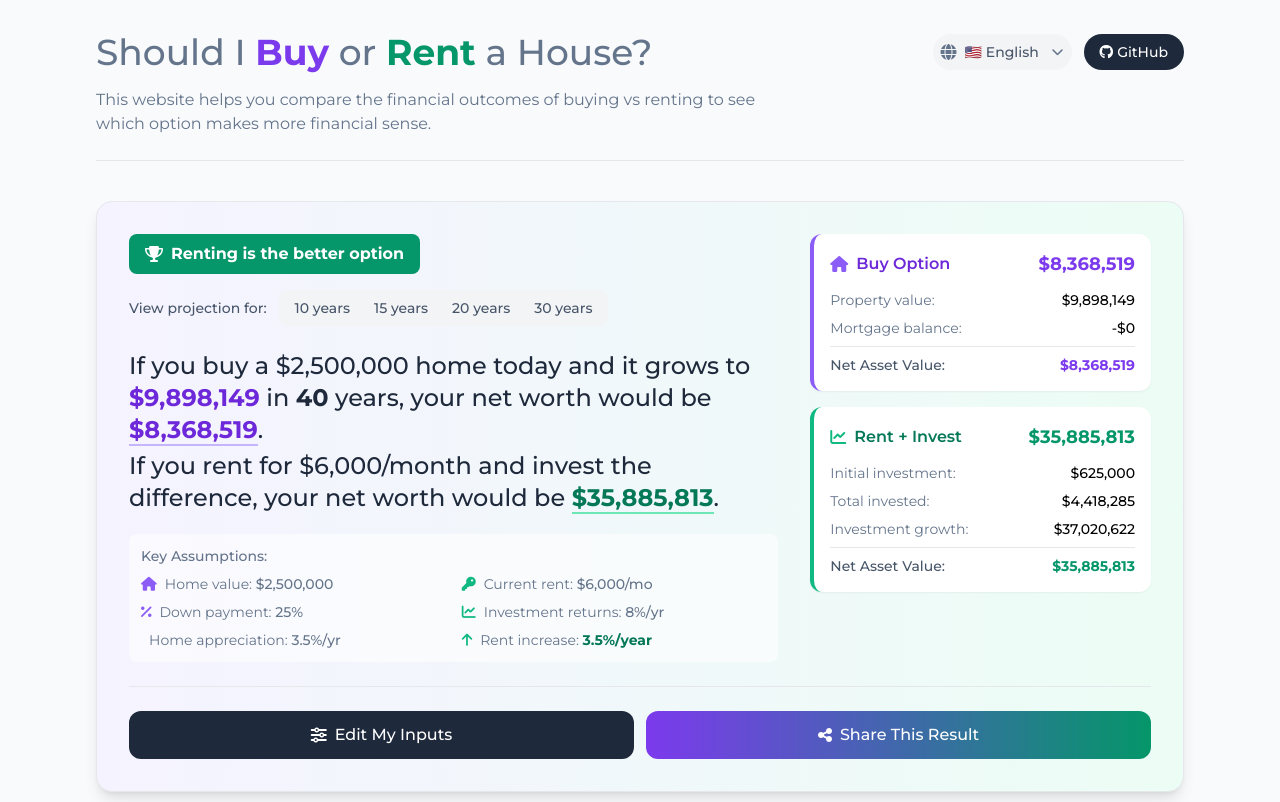
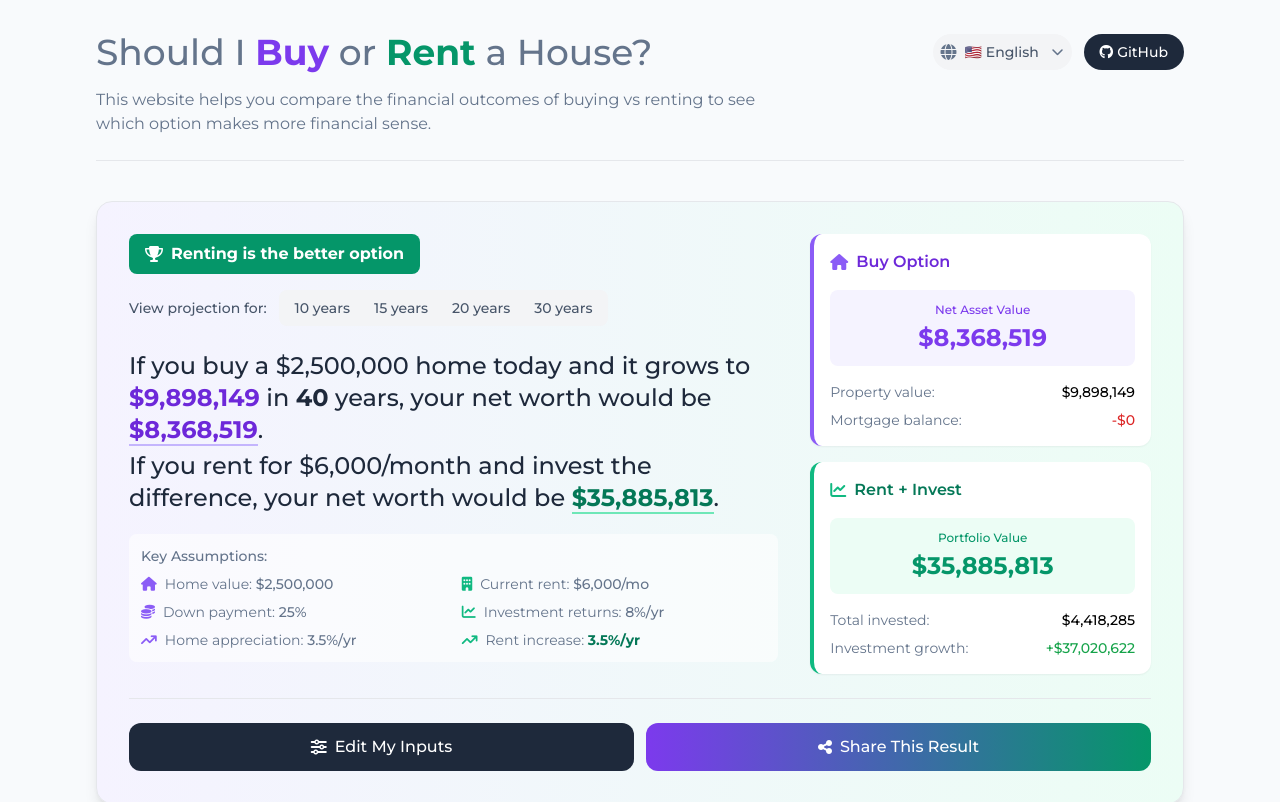
Before and after one commit to zebangeth/rent-or-buy.homes, a React (Vite) app: page / in a window 1280 px wide. Shown: the top 802 px of the page. Built offline with nearby package versions, Linux system fonts and the light colour scheme.

Commit message:
Refactor HeroSection components for improved UI consistency and readability

```diff
--- a/src/components/HeroSection/KeyAssumptions.tsx
+++ b/src/components/HeroSection/KeyAssumptions.tsx
@@ -20,14 +20,14 @@ export default function KeyAssumptions() {
         </div>
 
         <div className="flex items-center">
-          <i className="fas fa-key text-secondary-500 mr-2"></i>
+          <i className="fas fa-building text-secondary-500 mr-2"></i>
           <span>
             Current rent: <span className="font-medium">{formatCurrency(rentInputs.currentMonthlyRentAmount)}/mo</span>
           </span>
         </div>
 
         <div className="flex items-center">
-          <i className="fas fa-percentage text-primary-500 mr-2"></i>
+          <i className="fas fa-coins text-primary-500 mr-2"></i>
           <span>
             Down payment: <span className="font-medium">{formatPercentage(buyInputs.downPaymentPercentage)}</span>
           </span>
@@ -41,16 +41,18 @@ export default function KeyAssumptions() {
         </div>
 
         <div className="flex items-center">
-          <i className="fas fa-trending-up text-primary-500 mr-2"></i>
+          <i className="fas fa-arrow-trend-up text-primary-500 mr-2"></i>
           <span>
-            Home appreciation: <span className="font-medium">{formatPercentage(buyInputs.homeAppreciationCagr)}/yr</span>
+            Home appreciation:{" "}
+            <span className="font-medium">{formatPercentage(buyInputs.homeAppreciationCagr)}/yr</span>
           </span>
         </div>
 
         <div className="flex items-center">
-          <i className="fas fa-arrow-up text-secondary-500 mr-2"></i>
+          <i className="fas fa-arrow-trend-up text-secondary-500 mr-2"></i>
           <span>
-            Rent increase: <span className="font-bold text-secondary-700">{formatPercentage(rentInputs.rentGrowthRateAnnual)}/year</span>
+            Rent increase:{" "}
+            <span className="font-bold text-secondary-700">{formatPercentage(rentInputs.rentGrowthRateAnnual)}/yr</span>
           </span>
         </div>
       </div>
--- a/src/components/HeroSection/NetAssetValueCards.tsx
+++ b/src/components/HeroSection/NetAssetValueCards.tsx
@@ -31,15 +31,20 @@ export default function NetAssetValueCards() {
     <>
       {/* Buy Option */}
       <div className="bg-white rounded-xl p-4 shadow-sm border-l-4 border-primary-500">
-        <div className="flex items-center justify-between mb-3">
-          <div className="flex items-center">
+        <div className="flex items-center mb-4">
           <i className="fas fa-home text-primary-500 mr-2"></i>
           <span className="font-semibold text-primary-700">Buy Option</span>
         </div>
-          <span className="text-lg font-bold text-primary-600">
+
+        {/* Main Net Worth Display */}
+        <div className="text-center mb-4 p-3 bg-primary-50 rounded-lg">
+          <div className="text-xs text-primary-600 font-medium mb-1">Net Asset Value</div>
+          <div className="text-2xl font-bold text-primary-600">
             {formatCurrency(buyData.netWorth)}
-          </span>
           </div>
+        </div>
+
+        {/* Breakdown */}
         <div className="space-y-2 text-sm">
           <div className="flex justify-between">
             <span className="text-dark-500">Property value:</span>
@@ -47,42 +52,35 @@ export default function NetAssetValueCards() {
           </div>
           <div className="flex justify-between">
             <span className="text-dark-500">Mortgage balance:</span>
-            <span className="font-medium">-{formatCurrency(buyData.mortgageBalance)}</span>
-          </div>
-          <div className="flex justify-between border-t pt-2">
-            <span className="text-dark-600 font-medium">Net Asset Value:</span>
-            <span className="font-bold text-primary-600">{formatCurrency(buyData.netWorth)}</span>
+            <span className="font-medium text-red-600">-{formatCurrency(buyData.mortgageBalance)}</span>
           </div>
         </div>
       </div>
 
       {/* Rent Option */}
       <div className="bg-white rounded-xl p-4 shadow-sm border-l-4 border-secondary-500">
-        <div className="flex items-center justify-between mb-3">
-          <div className="flex items-center">
+        <div className="flex items-center mb-4">
           <i className="fas fa-chart-line text-secondary-500 mr-2"></i>
           <span className="font-semibold text-secondary-700">Rent + Invest</span>
         </div>
-          <span className="text-lg font-bold text-secondary-600">
+
+        {/* Main Net Worth Display */}
+        <div className="text-center mb-4 p-3 bg-secondary-50 rounded-lg">
+          <div className="text-xs text-secondary-600 font-medium mb-1">Portfolio Value</div>
+          <div className="text-2xl font-bold text-secondary-600">
             {formatCurrency(rentData.netWorth)}
-          </span>
           </div>
+        </div>
+
+        {/* Breakdown */}
         <div className="space-y-2 text-sm">
-          <div className="flex justify-between">
-            <span className="text-dark-500">Initial investment:</span>
-            <span className="font-medium">{formatCurrency(rentData.initialInvestment)}</span>
-          </div>
           <div className="flex justify-between">
             <span className="text-dark-500">Total invested:</span>
             <span className="font-medium">{formatCurrency(rentData.totalInvested)}</span>
           </div>
           <div className="flex justify-between">
             <span className="text-dark-500">Investment growth:</span>
-            <span className="font-medium">{formatCurrency(investmentGrowth)}</span>
-          </div>
-          <div className="flex justify-between border-t pt-2">
-            <span className="text-dark-600 font-medium">Net Asset Value:</span>
-            <span className="font-bold text-secondary-600">{formatCurrency(rentData.netWorth)}</span>
+            <span className="font-medium text-green-600">+{formatCurrency(investmentGrowth)}</span>
           </div>
         </div>
       </div>
--- a/src/components/HeroSection/TimeHorizonSelector.tsx
+++ b/src/components/HeroSection/TimeHorizonSelector.tsx
@@ -31,7 +31,7 @@ export default function TimeHorizonSelector() {
               onClick={() => handleYearChange(years)}
               className={`px-3 py-1 text-sm font-medium rounded-md transition ${
                 currentYears === years
-                  ? "bg-primary-600 text-white"
+                  ? "bg-dark-800 text-white"
                   : "text-dark-600 hover:bg-gray-200"
               }`}
             >
```
Lines whose indentation alone changed are shown as unchanged.
